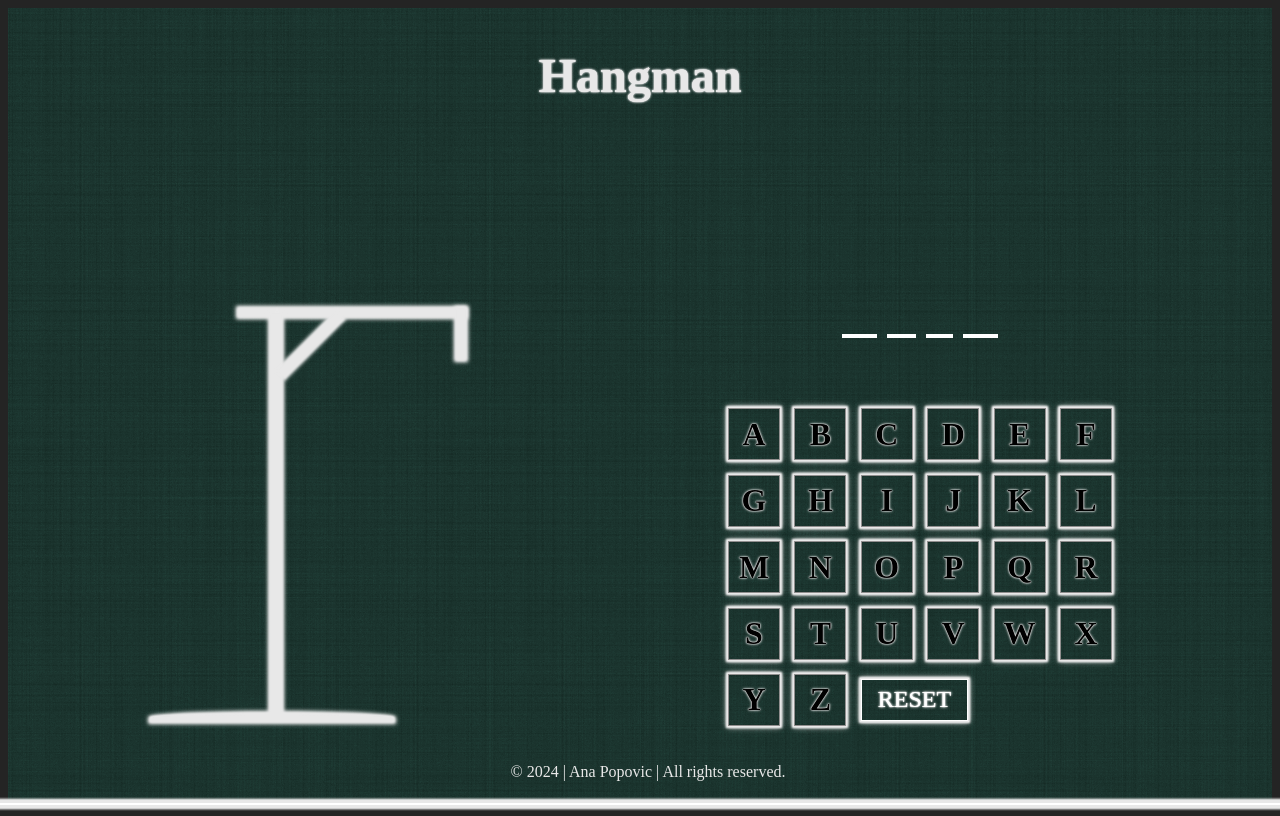
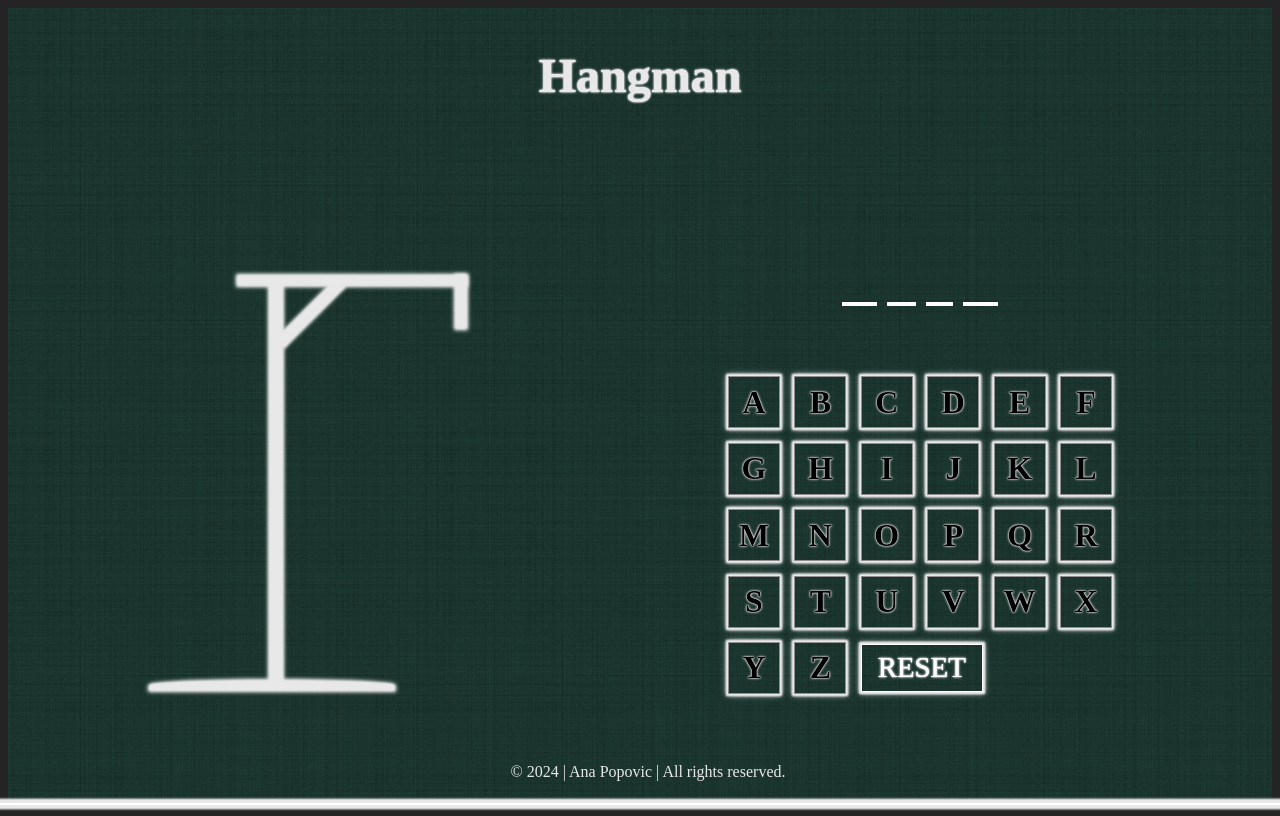
Before and after one commit to franeCode/hangman, a React (Vite) app: page / in a window 1280 px wide. Built offline with nearby package versions, Linux system fonts and the light colour scheme; a web font is replaced by a local one.

Commit message:
code cleanup

```diff
--- a/src/App.css
+++ b/src/App.css
@@ -1,6 +1,6 @@
 @import url('https://fonts.googleapis.com/css?family=Walter+Turncoat');
 
-/* @media screen and (min-width: 1200px) { */
+
 body {
   background: #274C43;
   background:
@@ -17,7 +17,7 @@ body {
   flex-direction: row;
   align-items: center;
   justify-content: space-around;
-  padding: 6rem 4rem 0 7rem;
+  padding: 4rem 4rem 0 7rem;
 }
 
 .keyboard-container {
@@ -94,7 +94,7 @@ body {
 
 .reset {
   padding: 0.4rem 1rem;
-  font-size: 1.5em;
+  font-size: 1.8em;
   margin: auto;
   background-color: transparent;
   border: 0.1rem solid white;
@@ -112,7 +112,7 @@ body {
   width: 100%;
   position: absolute;
   /* top: 3%; */
-  left: 68%;
+  left: 66%;
   font-size: 3rem;
   /* margin-bottom: 1rem; */
   color: #E8E8E8;
@@ -600,7 +600,7 @@ footer {
 
   .message {
     top: 10%;
-    left: 45%;
+    left: 43%;
     font-size: 2.5rem;
   }
 
```
